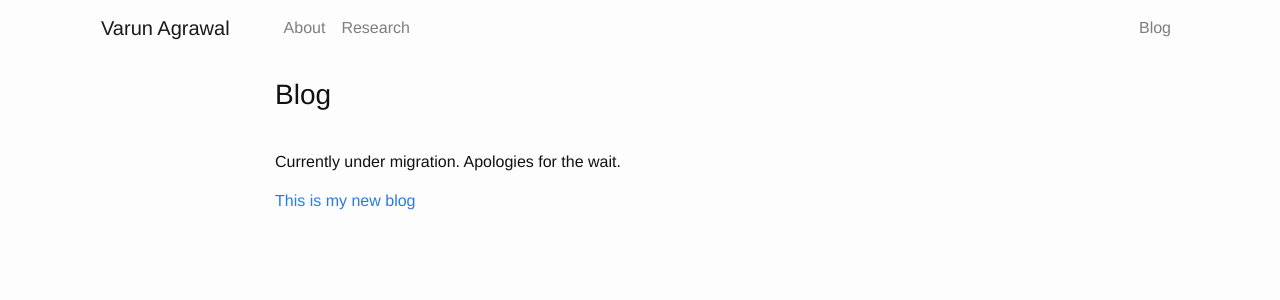
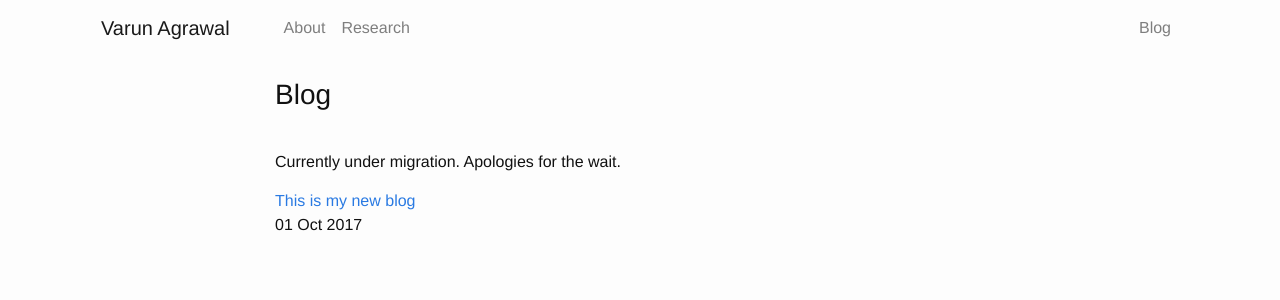
Before and after one commit to varunagrawal/varunagrawal.github.io, a Jekyll site: the page built from blog/index.html, in a window 1280 px wide. Shown: the top 300 px of the page. Built offline with Jekyll 4.4.1, drawn with Linux system fonts in a browser that asks for light colours; nearby versions of some CDN libraries.

Commit message:
better blog index

```diff
--- a/blog/index.html
+++ b/blog/index.html
@@ -11,9 +11,14 @@ permalink: /blog/
         <br/>
 
         <p>Currently under migration. Apologies for the wait.</p>
-        {% for post in site.posts %}
-        <a href="{{post.url}}">{{ post.title }}</a>
-        {% endfor %}
+            {% for post in site.posts %}
+
+                <a href="{{ post.url }}">{{ post.title }}</a>
+                <br/>
+                {{ post.date | date_to_string }}
+                <br/>
+                <br/>
+            {% endfor %}
     </div>
 
 </div>
```
